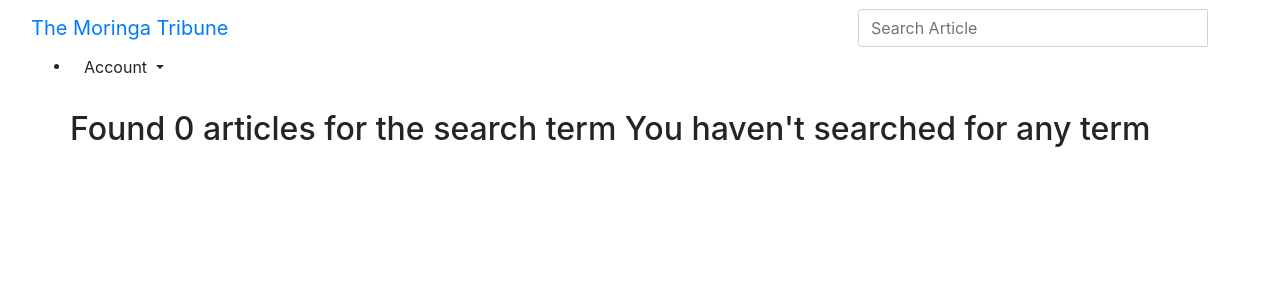
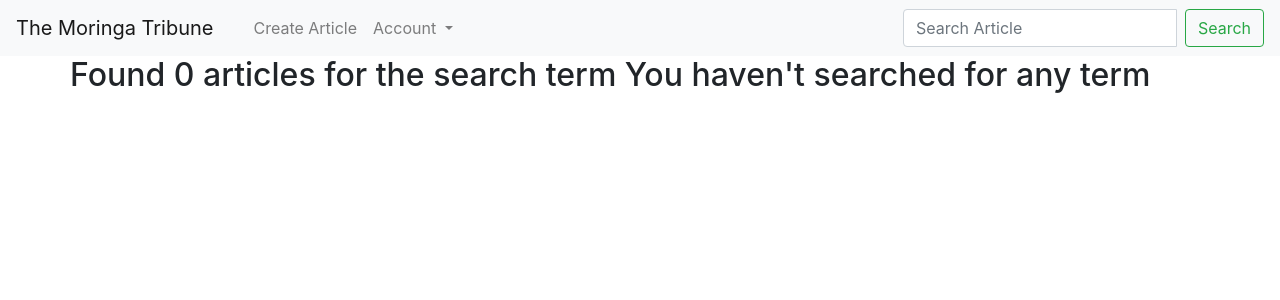
Before and after one commit to BernardMairura/tribune, a Django app: page /search/ in a window 1280 px wide. Shown: the top 300 px of the page. Run offline with Django 3.2, Linux system fonts and the light colour scheme; the visitor is signed in with stand-in values (Sample User, id 1); some libraries are stand-ins or nearby versions.

Commit message:
navbar new bootstrap4 layout

```diff
--- a/news/admin.py
+++ b/news/admin.py
@@ -1,5 +1,5 @@
 from django.contrib import admin
-from .models import Editor,Article,tags
+from .models import Editor,Article,tags,NewsLetterRececiepients
 
 # Register your models here.
 
@@ -9,3 +9,4 @@ class ArticleAdmin(admin.ModelAdmin):
 admin.site.register(Editor)
 admin.site.register(Article,ArticleAdmin)
 admin.site.register(tags)
+admin.site.register(NewsLetterRececiepients)
--- a/news/templates/navbar.html
+++ b/news/templates/navbar.html
@@ -1,3 +1,4 @@
+
 <!DOCTYPE html>
 <html lang="en">
 <head>
@@ -6,63 +7,53 @@
   <meta name="viewport" content="width=device-width, initial-scale=1">
 </head>
 <body>
-<nav class="navbar navbar-inverse">
-  <div class="container-fluid">
-    <div class="navbar-header">
-      <a class="navbar-brand" href="{% url 'newsToday' %}">The Moringa Tribune</a>
-    </div>
-     <!-- Adding a search form  -->
-     <div class="col-sm-4 col-md-4 navbar-right">
+  <nav class="navbar navbar-expand-lg navbar-light bg-light">
+    <a class="navbar-brand" href="{% url 'newsToday' %}">The Moringa Tribune</a>
+    <button class="navbar-toggler" type="button" data-toggle="collapse" data-target="#navbarSupportedContent" aria-controls="navbarSupportedContent" aria-expanded="false" aria-label="Toggle navigation">
+      <span class="navbar-toggler-icon"></span>
+    </button>
+
+    <div class="collapse navbar-collapse" id="navbarSupportedContent">
+      {% if user.is_authenticated %}
+      <ul class="navbar-nav mr-auto">
+        <li class="nav-item active">
+          <a class="nav-link" href="{%url 'newsToday'%}"> </a><span class="sr-only">(current)</span></a>
+        </li>
+        <li class="nav-item">
+          <a class="nav-link" href="{%url 'new-article'%}">Create Article</a>
+        </li>
+        <li class="nav-item dropdown">
+          <a class="nav-link dropdown-toggle" href="#" id="navbarDropdown" role="button" data-toggle="dropdown" aria-haspopup="true" aria-expanded="false">
+            Account
+          </a>
+          <div class="dropdown-menu" aria-labelledby="navbarDropdown">
+            <a class="dropdown-item" href="{%url 'new-article'%}">Create Article</a>
+            <a class="dropdown-item" href="/accounts/password/change">Change Password</a>
+            <div class="dropdown-divider"></div>
+            <a class="dropdown-item" href="/accounts/logout/">Logout</a>
+          </div>
+
+        </li>
+        {% else %}
+        <li class="nav-item">
+          <a class="nav-link disabled" href="/accounts/login/">Login>Logout</a>
+        </li>
+        {% endif %}
+      </ul>
 
       <form class="navbar-form" role="search" action="{% url 'search_results' %}">
 
         <div class="input-group">
-          <input type="text" class="form-control" placeholder="Search Article" name="article">
+          <input type="text" class="form-control mr-sm-2" placeholder="Search Article" name="article">
           <div class="input-group-btn">
-            <button class="btn btn-default" type="submit"><i class="glyphicon glyphicon-search"></i></button>
+            <button class="btn btn-outline-success my-2 my-sm-0" type="submit">Search</button>
           </div>
         </div>
 
       </form>
+
     </div>
-    <!-- search form end -->
-
-  </div>
-  <!--The search form above-->
-  <div class="col-sm-6 col-md-6">
-    {% if user.is_authenticated %}
-    <ul>
-      <li class="dropdown">
-        <a href="#" class="dropdown-toggle btn btn-default" data-toggle="dropdown" role="button" aria-expanded="false">Account
-                  <span class="caret"></span>
-              </a>
-        <ul class="dropdown-menu" role="menu">
-          <li>
-            <a href="{%url 'newsToday'%}">Home</a>
-          </li>
-          <li>
-            <a href="{%url 'new-article'%}">Create Article</a>
-          </li>
-          <li>
-            <a href="/accounts/password/change">Change Password</a>
-          </li>
-
-          <li>
-            <a href="/accounts/logout/">Logout</a>
-          </li>
-        </ul>
-      </li>
-    </ul>
-
-    {% else %}
-    <li>
-      <a class='btn btn-default' href="/accounts/login/">Login</a>
-    </li>
-
-    {% endif %}
-  </div>
-
-</nav>
+  </nav>
 
 </body>
 </html>
--- a/news/views.py
+++ b/news/views.py
@@ -2,7 +2,7 @@ from django.shortcuts import render,redirect
 from django.http import HttpResponse,Http404,HttpResponseRedirect
 from django.contrib import messages
 import datetime as dt
-from .models import Article
+from .models import Article,NewsLetterRececiepients
 from .forms import NewsLetterForm
 from .email import send_welcome_email
 from django.core.mail import send_mail
@@ -14,11 +14,6 @@ from django.contrib.auth import logout,login,authenticate
 
 # Create your views here.
 
-# def logout_view(request):
-#     logout(request)
-#     return redirect('/')
-
-
 def convert_dates(dates):
 
     # Function that gets the weekday number for the date.
@@ -29,12 +24,6 @@ def convert_dates(dates):
     # Returning the actual day of the week
     day = days[day_number]
     return day
-
-# def news_of_day(request):
-#     date = dt.date.today()
-#     return render(request, 'all-news/today-news.html', {"date": date,})
-
-
 
 
 def past_days_news(request, past_date):
@@ -58,9 +47,7 @@ def news_today(request):
     news = Article.todays_news()
     if request.method == 'POST':
         form = NewsLetterForm(request.POST)
-        print('FORM')
         if form.is_valid():
-            print('valid')
 
             name = form.cleaned_data['your_name']
             email = form.cleaned_data['email']
@@ -70,11 +57,8 @@ def news_today(request):
 
             HttpResponseRedirect('news_today')
 
-        else:
-            pass
     else:
         form = NewsLetterForm()
-        print('FORM')
     return render(request, 'all-news/today-news.html', {"date": date,"news":news,"letterForm":form})
 
 
--- a/tribune/settings.py
+++ b/tribune/settings.py
@@ -39,6 +39,7 @@ ALLOWED_HOSTS = ['*']
 # Application definition
 
 INSTALLED_APPS = [
+    'sendgrid',
     'tinymce',
     'bootstrap4',
     'news.apps.NewsConfig',
```
Also changed, not shown: news/migrations/0022_auto_20201119_1927.py (added).
